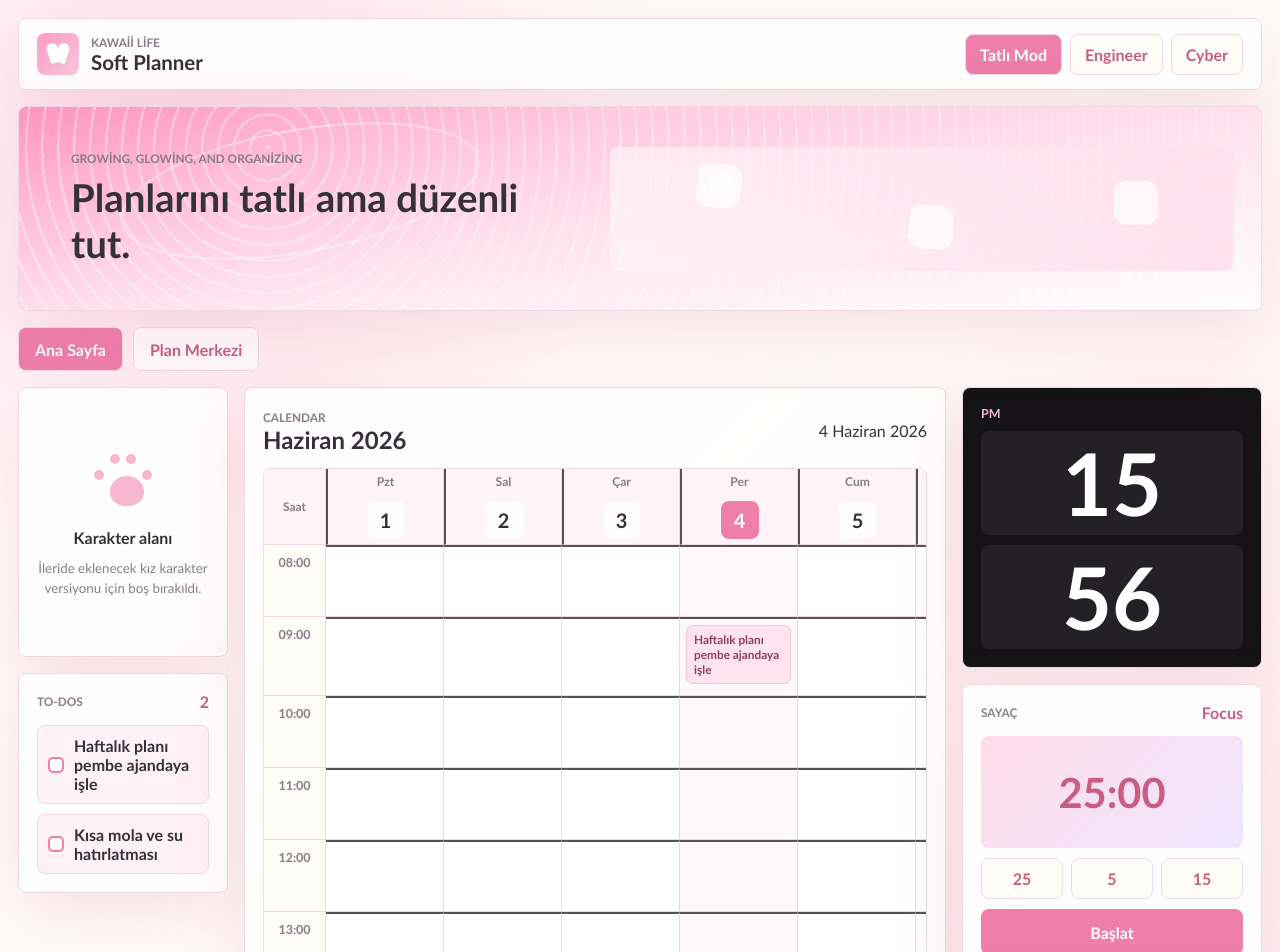
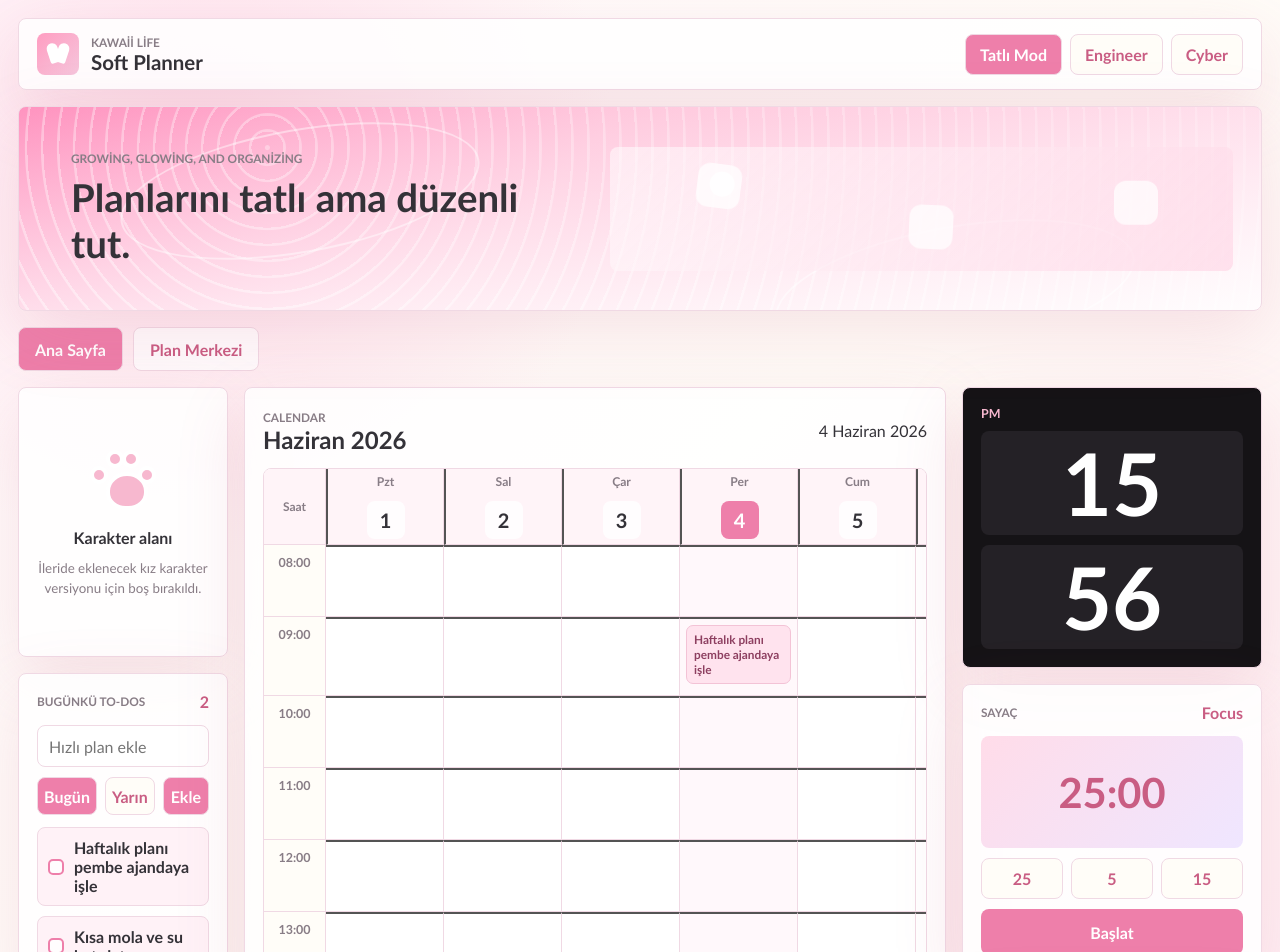
Before and after one commit to BlacxRabbit/Planner, a React (Vite) app: page / in a window 1280 px wide. Shown: the top 952 px of the page. Built offline with nearby package versions, Linux system fonts and the light colour scheme.

Commit message:
Add daily quick plan entry

```diff
--- a/src/main.jsx
+++ b/src/main.jsx
@@ -140,6 +140,8 @@ function App() {
   const [timerMode, setTimerMode] = useState("focus");
   const [timerSeconds, setTimerSeconds] = useState(25 * 60);
   const [timerRunning, setTimerRunning] = useState(false);
+  const [quickPlan, setQuickPlan] = useState("");
+  const [quickDay, setQuickDay] = useState("today");
   const [draftSlot, setDraftSlot] = useState({
     date: state.selectedDate,
     time: "10:00",
@@ -187,6 +189,38 @@ function App() {
   const completedCount = state.tasks.filter((task) => task.done).length;
   const activeCount = state.tasks.filter((task) => !task.done).length;
   const activeTheme = themes[theme];
+  const todayIso = toISODate(today);
+  const tomorrowIso = toISODate(addDays(today, 1));
+  const dailyTodoTasks = state.tasks
+    .filter((task) => task.scope === "daily" && task.date === todayIso && !task.done)
+    .sort((first, second) => (first.time || "99:99").localeCompare(second.time || "99:99"));
+
+  const addQuickPlan = (event) => {
+    event.preventDefault();
+    const title = quickPlan.trim();
+    if (!title) return;
+
+    const targetDate = quickDay === "tomorrow" ? tomorrowIso : todayIso;
+    const dailyFolder = state.folders.find((folder) => folder.id === "daily-default") || state.folders[0];
+
+    setState((current) => ({
+      ...current,
+      selectedDate: targetDate,
+      tasks: [
+        ...current.tasks,
+        {
+          id: crypto.randomUUID(),
+          title,
+          folderId: dailyFolder.id,
+          scope: "daily",
+          date: targetDate,
+          time: "",
+          done: false,
+        },
+      ],
+    }));
+    setQuickPlan("");
+  };
 
   const selectSlot = (date, time) => {
     setState((current) => ({ ...current, selectedDate: date }));
@@ -261,11 +295,34 @@ function App() {
 
           <section className="todo-card">
             <div className="section-title">
-              <span>To-dos</span>
-              <strong>{activeCount}</strong>
+              <span>Bugünkü To-dos</span>
+              <strong>{dailyTodoTasks.length}</strong>
             </div>
+            <form className="quick-plan-form" onSubmit={addQuickPlan}>
+              <input
+                value={quickPlan}
+                onChange={(event) => setQuickPlan(event.target.value)}
+                placeholder="Hızlı plan ekle"
+              />
+              <div className="quick-plan-actions">
+                <button className={quickDay === "today" ? "is-active" : ""} type="button" onClick={() => setQuickDay("today")}>
+                  Bugün
+                </button>
+                <button
+                  className={quickDay === "tomorrow" ? "is-active" : ""}
+                  type="button"
+                  onClick={() => setQuickDay("tomorrow")}
+                >
+                  Yarın
+                </button>
+                <button type="submit">Ekle</button>
+              </div>
+            </form>
             <div className="todo-list">
-              {state.tasks.slice(0, 5).map((task) => (
+              {dailyTodoTasks.length === 0 ? (
+                <p className="empty-note">Bugün için günlük plan yok.</p>
+              ) : null}
+              {dailyTodoTasks.slice(0, 6).map((task) => (
                 <button
                   className={`todo-item ${task.done ? "is-done" : ""}`}
                   key={task.id}
--- a/src/styles.css
+++ b/src/styles.css
@@ -737,6 +737,46 @@ form,
   gap: 10px;
 }
 
+.quick-plan-form {
+  margin-bottom: 12px;
+}
+
+.quick-plan-form input {
+  min-height: 42px;
+}
+
+.quick-plan-actions {
+  display: grid;
+  grid-template-columns: 1fr 1fr 1fr;
+  gap: 8px;
+}
+
+.quick-plan-actions button {
+  min-height: 38px;
+  border: 1px solid var(--line);
+  border-radius: 8px;
+  background: var(--cream);
+  color: var(--rose);
+  font-weight: 900;
+}
+
+.quick-plan-actions button.is-active,
+.quick-plan-actions button[type="submit"] {
+  background: var(--pink-400);
+  color: #fff;
+}
+
+.empty-note {
+  margin: 0;
+  border: 1px dashed var(--line);
+  border-radius: 8px;
+  color: var(--muted);
+  padding: 12px;
+  text-align: center;
+  font-size: 0.84rem;
+  font-weight: 800;
+}
+
 .folder-form {
   margin-bottom: 14px;
 }
```
